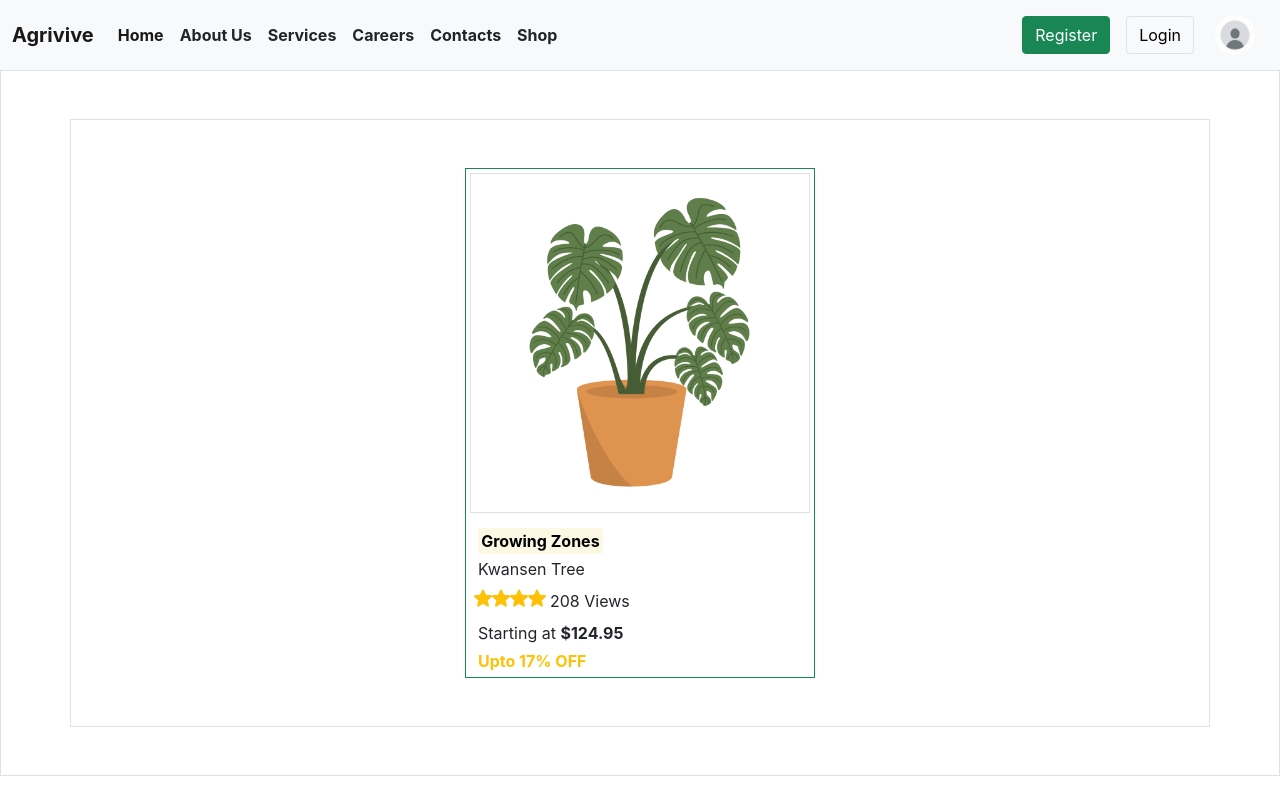
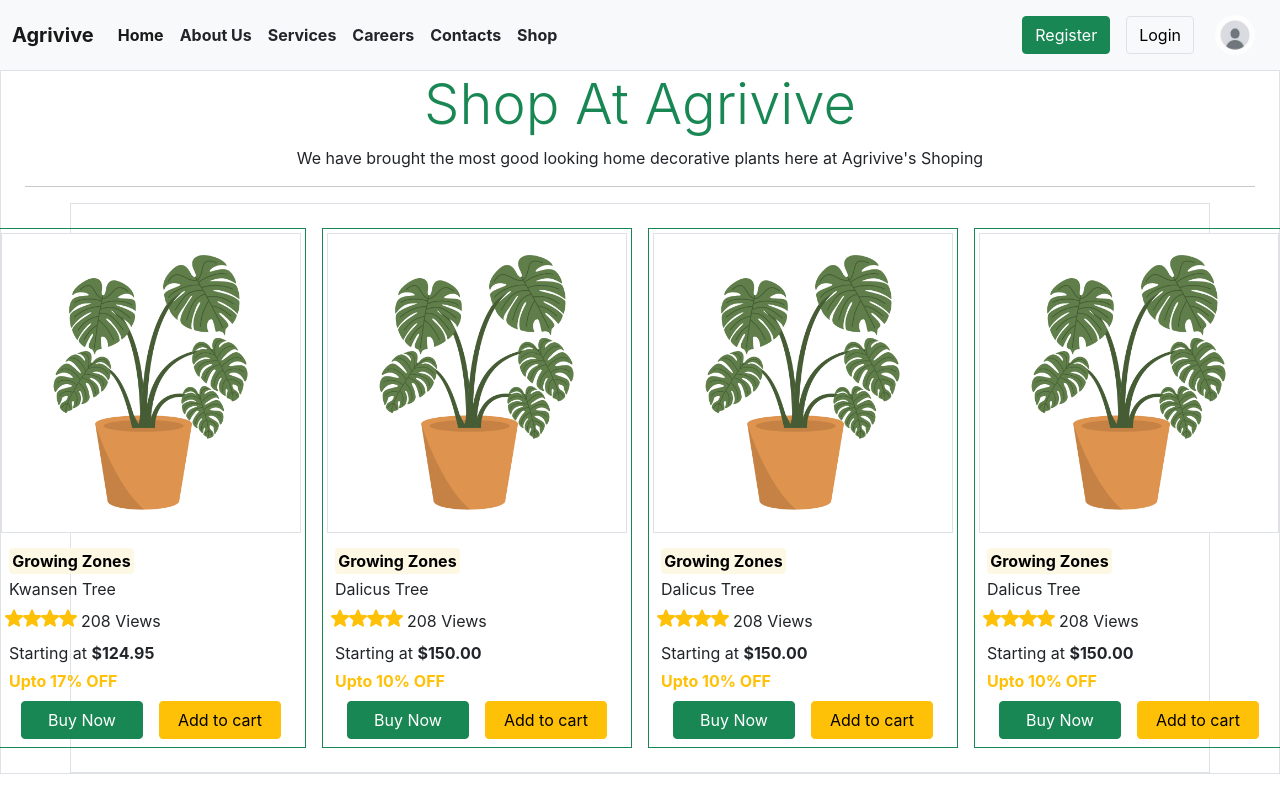
Before and after one commit to HariSirikonda/Agrivive, a React (Create React App) app: page /shop in a window 1280 px wide. Built offline with nearby package versions, Linux system fonts and the light colour scheme.

Commit message:
Added Items to the shop

```diff
--- a/src/App.css
+++ b/src/App.css
@@ -74,3 +74,9 @@
     opacity: 1;
   }
 }
+
+.ItemContainer {
+  display: grid;
+  grid-template-columns: repeat(4, 1fr);
+  gap: 10px; /* Space between items */
+}
--- a/src/components/item.js
+++ b/src/components/item.js
@@ -1,16 +1,16 @@
 import Pot from './images/pot.png';
 import Star from './images/star.png';
-function Item() {
+function Item(props) {
     return(
         <>
-            <div className="border border-success" style={{width: '350px', height: '510px'}}>
+            <div className="border border-success m-2" style={{width: '310px', height: '520px'}}>
                 <div className="image-div rounded">
-                    <img src={Pot} className="border m-1" alt="Show me" style={{width: '340px', height: '340px'}}></img>
+                    <img src={Pot} className="border m-1" alt="Show me" style={{width: '300px', height: '300px'}}></img>
                 </div>
                 <div className="item-info text-start">
                     <div className="p-2">
                         <p className="m-1"><b><mark className="rounded">Growing Zones</mark></b></p>
-                        <p className="m-1">Kwansen Tree</p>
+                        <p className="m-1">{props.name}</p>
                         <div className="d-flex">
                             <img className="mt-1" src={Star} style={{width: '18px', height: '18px'}}></img>
                             <img className="mt-1" src={Star} style={{width: '18px', height: '18px'}}></img>
@@ -19,8 +19,12 @@ function Item() {
                             <p className="m-1">208 Views</p>
                         </div>
                         <div>
-                            <p className="m-1">Starting at <b>$124.95</b></p>
-                            <p className="m-1 text-warning"><b>Upto 17% OFF</b></p>
+                            <p className="m-1">Starting at <b>${props.cost}</b></p>
+                            <p className="m-1 text-warning"><b>Upto {props.Off} OFF</b></p>
+                        </div>
+                        <div className="d-flex align-items-center justify-content-center m-2">
+                            <button className="btn w-50 mx-2 btn-success">Buy Now</button>
+                            <button className="btn w-50 mx-2 btn-warning">Add to cart</button>
                         </div>
                     </div>
                 </div>
--- a/src/components/shop.js
+++ b/src/components/shop.js
@@ -1,11 +1,21 @@
 import Item from "./item";
+import Star from './images/star.png';
+import Pot from './images/pot.png';
 
-function Shop(){
+function Shop() {
     return (
         <>
-            <section className="container-fluid border p-5">
-                <div className="container border p-2 d-flex align-items-center justify-content-center p-5">
-                    <Item/>
+            <section className="container-fluid border">
+                <div className="container-fluid align-items-center justify-content-center">
+                    <h1 className="display-4 text-center text-success">Shop At Agrivive</h1>
+                    <p>We have brought the most good looking home decorative plants here at Agrivive's Shoping</p>
+                    <hr />
+                </div>
+                <div className="container border d-flex align-items-center justify-content-center p-3">
+                    <Item name="Kwansen Tree" cost="124.95" Off="17%" />
+                    <Item name="Dalicus Tree" cost="150.00" Off="10%" />
+                    <Item name="Dalicus Tree" cost="150.00" Off="10%" />
+                    <Item name="Dalicus Tree" cost="150.00" Off="10%" />
                 </div>
             </section>
         </>
```
